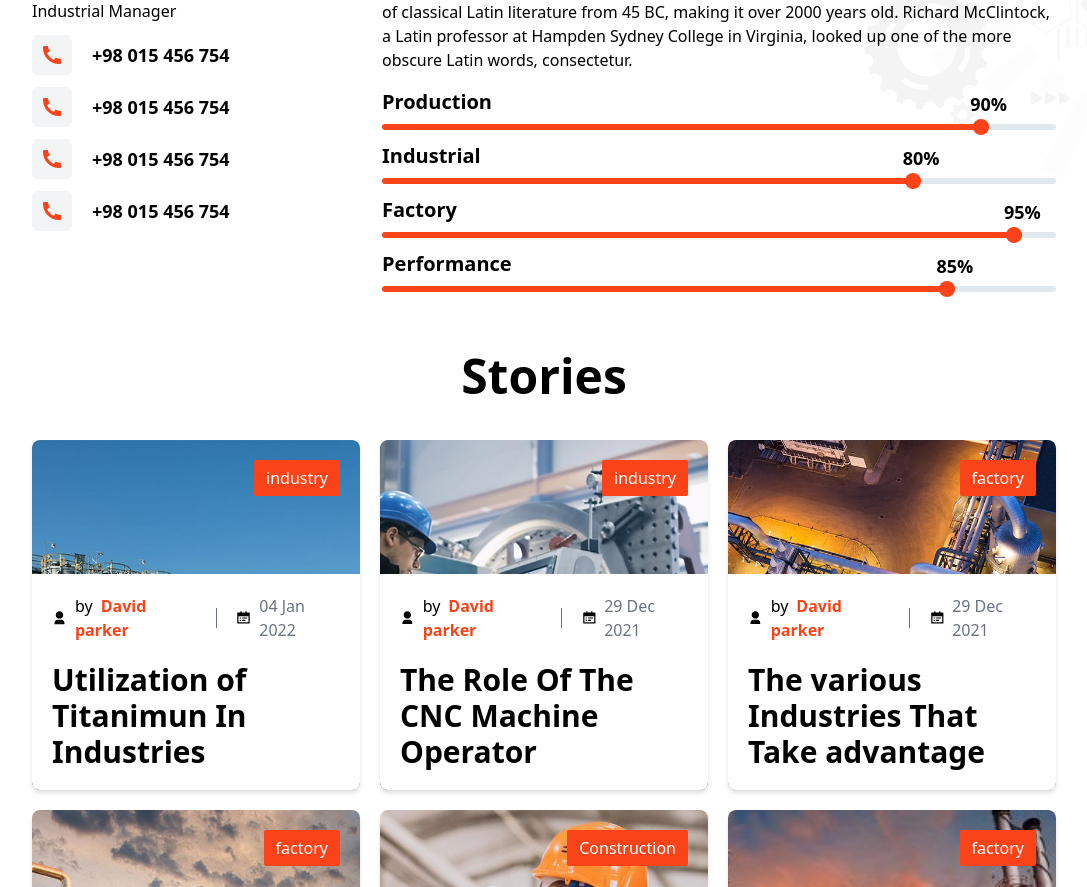
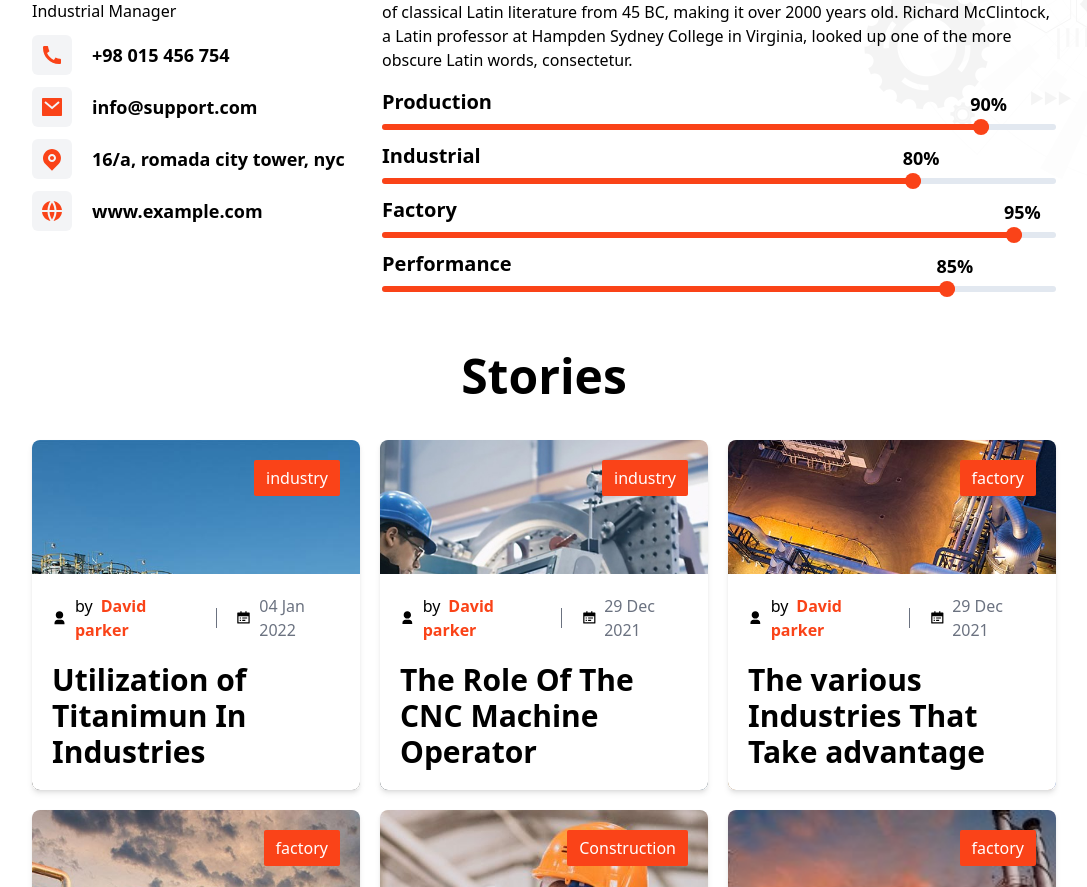
Before and after one commit to Arif-akib/Idustro-Next-Dev, a Next.js app: page /profile/1 in a window 1280 px wide. Shown: the part 1173-2060 px from the top of the page, without its empty margins (96-1183 px from the left). Built offline with nearby package versions, Linux system fonts and the light colour scheme.

Commit message:
icon change

```diff
--- a/app/components/Profile/About.jsx
+++ b/app/components/Profile/About.jsx
@@ -9,29 +9,29 @@ export default function ProfileAbout({ contents }) {
                     <div className="mt-8">
                         <h3 className="text-3xl font-bold">Maria Lester</h3>
                         <p className="my-3">Industrial Manager</p>
-                        <div className="flex items-center gap-5 font-bold text-lg mb-3">
-                            <p className="size-[40px] bg-gray-100 primary-color flex items-center justify-center rounded-md">
+                        <div className="flex items-center gap-5 font-bold text-lg mb-3 group hover:primary-color duration-500">
+                            <p className="size-[40px] bg-gray-100 primary-color flex items-center justify-center rounded-md group-hover:scale-animate">
                             <svg xmlns="http://www.w3.org/2000/svg" viewBox="0 0 24 24" width="24" height="24" fill="currentColor"><path d="M21 16.42V19.9561C21 20.4811 20.5941 20.9167 20.0705 20.9537C19.6331 20.9846 19.2763 21 19 21C10.1634 21 3 13.8366 3 5C3 4.72371 3.01545 4.36687 3.04635 3.9295C3.08337 3.40588 3.51894 3 4.04386 3H7.5801C7.83678 3 8.05176 3.19442 8.07753 3.4498C8.10067 3.67907 8.12218 3.86314 8.14207 4.00202C8.34435 5.41472 8.75753 6.75936 9.3487 8.00303C9.44359 8.20265 9.38171 8.44159 9.20185 8.57006L7.04355 10.1118C8.35752 13.1811 10.8189 15.6425 13.8882 16.9565L15.4271 14.8019C15.5572 14.6199 15.799 14.5573 16.001 14.6532C17.2446 15.2439 18.5891 15.6566 20.0016 15.8584C20.1396 15.8782 20.3225 15.8995 20.5502 15.9225C20.8056 15.9483 21 16.1633 21 16.42Z"></path></svg>
                             </p>
                             +98 015 456 754
                         </div>
-                        <div className="flex items-center gap-5 font-bold text-lg mb-3">
-                            <p className="size-[40px] bg-gray-100 primary-color flex items-center justify-center rounded-md">
-                            <svg xmlns="http://www.w3.org/2000/svg" viewBox="0 0 24 24" width="24" height="24" fill="currentColor"><path d="M21 16.42V19.9561C21 20.4811 20.5941 20.9167 20.0705 20.9537C19.6331 20.9846 19.2763 21 19 21C10.1634 21 3 13.8366 3 5C3 4.72371 3.01545 4.36687 3.04635 3.9295C3.08337 3.40588 3.51894 3 4.04386 3H7.5801C7.83678 3 8.05176 3.19442 8.07753 3.4498C8.10067 3.67907 8.12218 3.86314 8.14207 4.00202C8.34435 5.41472 8.75753 6.75936 9.3487 8.00303C9.44359 8.20265 9.38171 8.44159 9.20185 8.57006L7.04355 10.1118C8.35752 13.1811 10.8189 15.6425 13.8882 16.9565L15.4271 14.8019C15.5572 14.6199 15.799 14.5573 16.001 14.6532C17.2446 15.2439 18.5891 15.6566 20.0016 15.8584C20.1396 15.8782 20.3225 15.8995 20.5502 15.9225C20.8056 15.9483 21 16.1633 21 16.42Z"></path></svg>
+                        <div className="flex items-center gap-5 font-bold text-lg mb-3 group hover:primary-color duration-500">
+                            <p className="size-[40px] bg-gray-100 primary-color flex items-center justify-center rounded-md group-hover:scale-animate">
+                            <svg xmlns="http://www.w3.org/2000/svg" viewBox="0 0 24 24" width="24" height="24" fill="currentColor"><path d="M3 3H21C21.5523 3 22 3.44772 22 4V20C22 20.5523 21.5523 21 21 21H3C2.44772 21 2 20.5523 2 20V4C2 3.44772 2.44772 3 3 3ZM12.0606 11.6829L5.64722 6.2377L4.35278 7.7623L12.0731 14.3171L19.6544 7.75616L18.3456 6.24384L12.0606 11.6829Z"></path></svg>
                             </p>
-                            +98 015 456 754
+                            info@support.com
                         </div>
-                        <div className="flex items-center gap-5 font-bold text-lg mb-3">
-                            <p className="size-[40px] bg-gray-100 primary-color flex items-center justify-center rounded-md">
-                            <svg xmlns="http://www.w3.org/2000/svg" viewBox="0 0 24 24" width="24" height="24" fill="currentColor"><path d="M21 16.42V19.9561C21 20.4811 20.5941 20.9167 20.0705 20.9537C19.6331 20.9846 19.2763 21 19 21C10.1634 21 3 13.8366 3 5C3 4.72371 3.01545 4.36687 3.04635 3.9295C3.08337 3.40588 3.51894 3 4.04386 3H7.5801C7.83678 3 8.05176 3.19442 8.07753 3.4498C8.10067 3.67907 8.12218 3.86314 8.14207 4.00202C8.34435 5.41472 8.75753 6.75936 9.3487 8.00303C9.44359 8.20265 9.38171 8.44159 9.20185 8.57006L7.04355 10.1118C8.35752 13.1811 10.8189 15.6425 13.8882 16.9565L15.4271 14.8019C15.5572 14.6199 15.799 14.5573 16.001 14.6532C17.2446 15.2439 18.5891 15.6566 20.0016 15.8584C20.1396 15.8782 20.3225 15.8995 20.5502 15.9225C20.8056 15.9483 21 16.1633 21 16.42Z"></path></svg>
+                        <div className="flex items-center gap-5 font-bold text-lg mb-3 group hover:primary-color duration-500">
+                            <p className="size-[40px] bg-gray-100 primary-color flex items-center justify-center rounded-md group-hover:scale-animate">
+                            <svg xmlns="http://www.w3.org/2000/svg" viewBox="0 0 24 24" width="24" height="24" fill="currentColor"><path d="M18.364 17.364L12 23.7279L5.63604 17.364C2.12132 13.8492 2.12132 8.15076 5.63604 4.63604C9.15076 1.12132 14.8492 1.12132 18.364 4.63604C21.8787 8.15076 21.8787 13.8492 18.364 17.364ZM12 15C14.2091 15 16 13.2091 16 11C16 8.79086 14.2091 7 12 7C9.79086 7 8 8.79086 8 11C8 13.2091 9.79086 15 12 15ZM12 13C10.8954 13 10 12.1046 10 11C10 9.89543 10.8954 9 12 9C13.1046 9 14 9.89543 14 11C14 12.1046 13.1046 13 12 13Z"></path></svg>
                             </p>
-                            +98 015 456 754
+                            16/a, romada city tower, nyc
                         </div>
-                        <div className="flex items-center gap-5 font-bold text-lg">
-                            <p className="size-[40px] bg-gray-100 primary-color flex items-center justify-center rounded-md">
-                            <svg xmlns="http://www.w3.org/2000/svg" viewBox="0 0 24 24" width="24" height="24" fill="currentColor"><path d="M21 16.42V19.9561C21 20.4811 20.5941 20.9167 20.0705 20.9537C19.6331 20.9846 19.2763 21 19 21C10.1634 21 3 13.8366 3 5C3 4.72371 3.01545 4.36687 3.04635 3.9295C3.08337 3.40588 3.51894 3 4.04386 3H7.5801C7.83678 3 8.05176 3.19442 8.07753 3.4498C8.10067 3.67907 8.12218 3.86314 8.14207 4.00202C8.34435 5.41472 8.75753 6.75936 9.3487 8.00303C9.44359 8.20265 9.38171 8.44159 9.20185 8.57006L7.04355 10.1118C8.35752 13.1811 10.8189 15.6425 13.8882 16.9565L15.4271 14.8019C15.5572 14.6199 15.799 14.5573 16.001 14.6532C17.2446 15.2439 18.5891 15.6566 20.0016 15.8584C20.1396 15.8782 20.3225 15.8995 20.5502 15.9225C20.8056 15.9483 21 16.1633 21 16.42Z"></path></svg>
+                        <div className="flex items-center gap-5 font-bold text-lg group hover:primary-color duration-500">
+                            <p className="size-[40px] bg-gray-100 primary-color flex items-center justify-center rounded-md group-hover:scale-animate">
+                            <svg xmlns="http://www.w3.org/2000/svg" viewBox="0 0 24 24" width="24" height="24" fill="currentColor"><path d="M2.04932 12.9999H7.52725C7.70624 16.2688 8.7574 19.3053 10.452 21.8809C5.98761 21.1871 2.5001 17.5402 2.04932 12.9999ZM2.04932 10.9999C2.5001 6.45968 5.98761 2.81276 10.452 2.11902C8.7574 4.69456 7.70624 7.73111 7.52725 10.9999H2.04932ZM21.9506 10.9999H16.4726C16.2936 7.73111 15.2425 4.69456 13.5479 2.11902C18.0123 2.81276 21.4998 6.45968 21.9506 10.9999ZM21.9506 12.9999C21.4998 17.5402 18.0123 21.1871 13.5479 21.8809C15.2425 19.3053 16.2936 16.2688 16.4726 12.9999H21.9506ZM9.53068 12.9999H14.4692C14.2976 15.7828 13.4146 18.3732 11.9999 20.5915C10.5852 18.3732 9.70229 15.7828 9.53068 12.9999ZM9.53068 10.9999C9.70229 8.21709 10.5852 5.62672 11.9999 3.40841C13.4146 5.62672 14.2976 8.21709 14.4692 10.9999H9.53068Z"></path></svg>
                             </p>
-                            +98 015 456 754
+                            www.example.com
                         </div>
                     </div>
                 </div>
```
